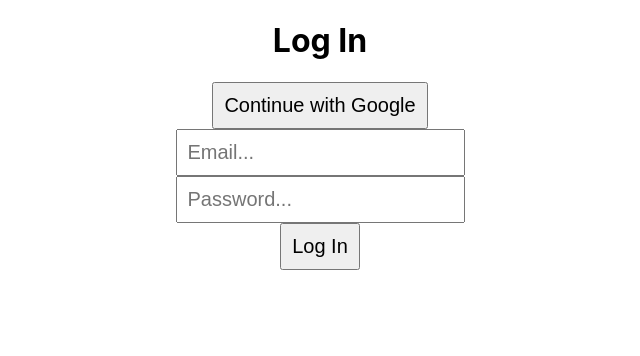
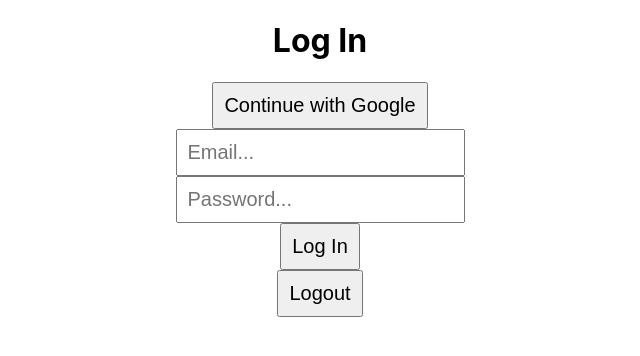
Before and after one commit to chunged4/helping-hands, a React (Create React App) app: page / in a window 1280 px wide. Shown: the top 356 px of the page, without its empty margins (320-960 px from the left). Built offline with nearby package versions, Linux system fonts and the light colour scheme.

Commit message:
added logout button

```diff
--- a/src/components/auth.js
+++ b/src/components/auth.js
@@ -1,6 +1,10 @@
 import { useState } from "react";
 import { auth, googleProvider } from "../config/firebase.config";
-import { createUserWithEmailAndPassword, signInWithPopup } from "firebase/auth";
+import {
+  createUserWithEmailAndPassword,
+  signInWithPopup,
+  signOut,
+} from "firebase/auth";
 
 import "../styles/auth.css";
 
@@ -19,6 +23,14 @@
   const signInWithGoogle = async () => {
     try {
       await signInWithPopup(auth, googleProvider);
+    } catch (error) {
+      console.error(error);
+    }
+  };
+
+  const logOut = async () => {
+    try {
+      await signOut(auth);
     } catch (error) {
       console.error(error);
     }
@@ -44,6 +56,9 @@
       <button className="form-element" onClick={logIn}>
         Log In
       </button>
+      <button className="form-element" onClick={logOut}>
+        Logout
+      </button>
     </div>
   );
 };
```
